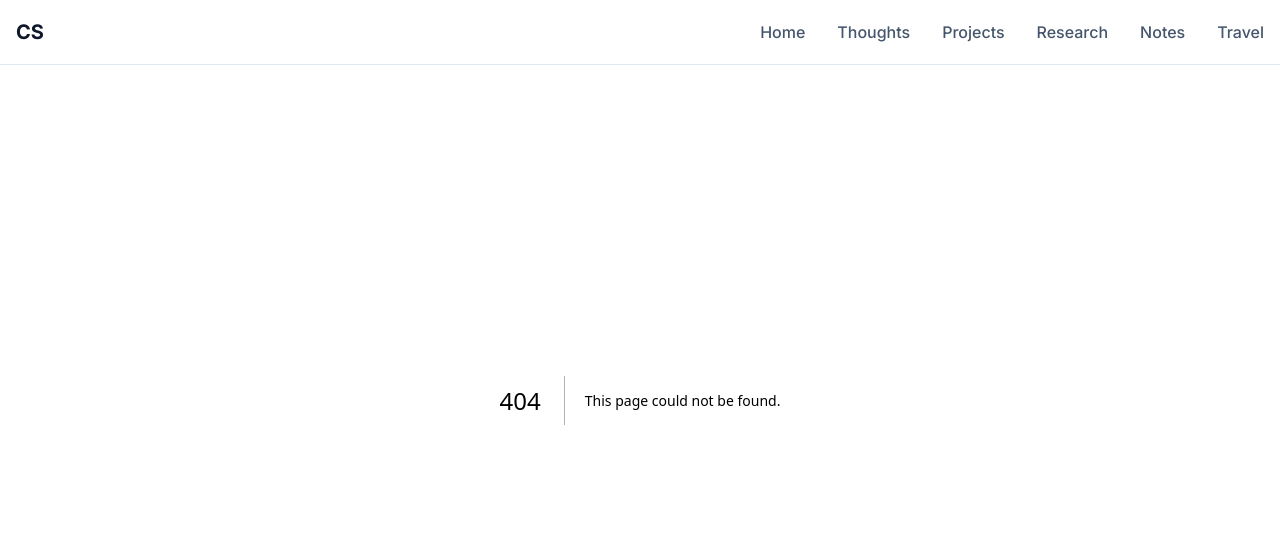
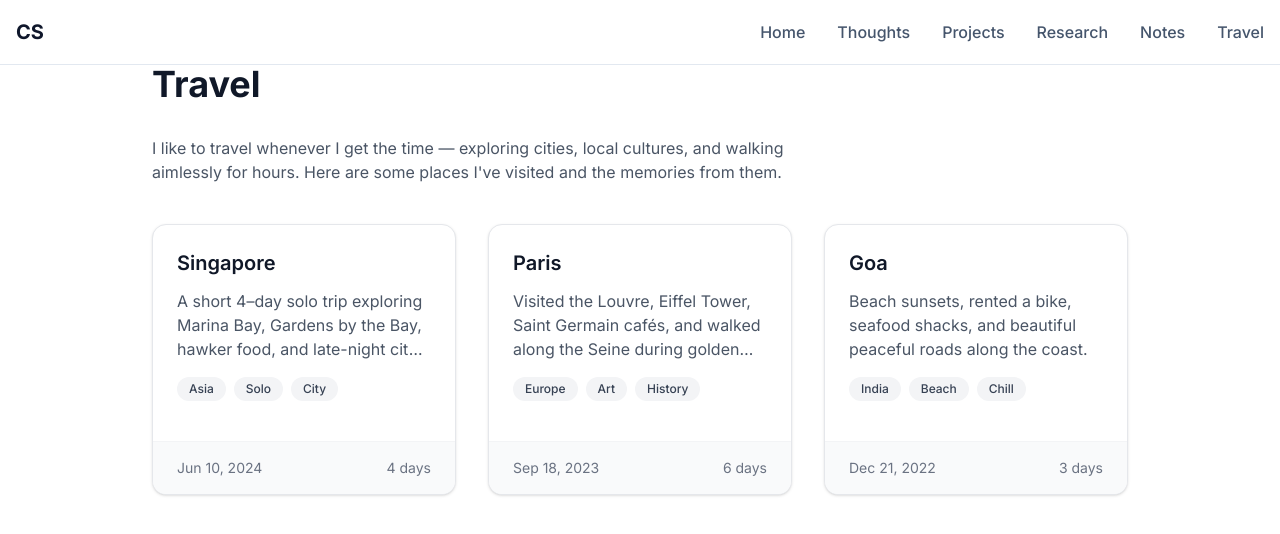
Before and after one commit to csking101/website, a Next.js app in the folder my-portfolio/: page /travel in a window 1280 px wide. Before the commit this address had no page. Shown: the top 534 px of the page. Built offline with nearby package versions, Linux system fonts and the light colour scheme.

Commit message:
Finished remaining pages with dummy entries

```diff
--- /dev/null
+++ b/my-portfolio/app/travel/[slug]/page.tsx
@@ -0,0 +1,71 @@
+import fs from "fs";
+import path from "path";
+import matter from "gray-matter";
+import { remark } from "remark";
+import html from "remark-html";
+import remarkSlug from "remark-slug";
+import remarkToc from "remark-toc";
+
+export default async function TripPage({
+  params,
+}: {
+  params: Promise<{ slug: string }>;
+}) {
+  const { slug } = await params; // ✅ FIXED
+
+  const travelDir = path.join(process.cwd(), "content/travel");
+  const filePath = path.join(travelDir, `${slug}.md`);
+  const fileContent = fs.readFileSync(filePath, "utf8");
+
+  const { data, content } = matter(fileContent);
+
+  const processedContent = await remark()
+    .use(remarkSlug)
+    .use(remarkToc, { heading: "Contents" })
+    .use(html)
+    .process(content);
+
+  const htmlContent = processedContent.toString();
+
+  return (
+    <article className="max-w-3xl mx-auto px-6 py-16">
+      <h1 className="text-4xl font-bold text-gray-900 mb-4">{data.title}</h1>
+
+      <div className="text-gray-500 text-sm mb-8 flex items-center gap-4">
+        <time dateTime={data.date}>
+          {new Date(data.date).toLocaleDateString("en-US", {
+            month: "short",
+            day: "numeric",
+            year: "numeric",
+          })}
+        </time>
+        <span>•</span>
+        <span>{data.days}</span>
+        {data.location && (
+          <>
+            <span>•</span>
+            <span>{data.location}</span>
+          </>
+        )}
+      </div>
+
+      {data.tags && (
+        <div className="flex flex-wrap gap-2 mb-10">
+          {data.tags.map((tag: string) => (
+            <span
+              key={tag}
+              className="px-3 py-1 text-xs font-medium bg-gray-100 text-gray-700 rounded-full"
+            >
+              {tag}
+            </span>
+          ))}
+        </div>
+      )}
+
+      <div
+        className="prose prose-neutral max-w-none prose-headings:scroll-mt-20"
+        dangerouslySetInnerHTML={{ __html: htmlContent }}
+      />
+    </article>
+  );
+}
--- /dev/null
+++ b/my-portfolio/app/travel/page.tsx
@@ -0,0 +1,51 @@
+import TravelCard from "@/components/travel-card";
+
+const travelSpots = [
+  {
+    title: "Singapore",
+    description:
+      "A short 4–day solo trip exploring Marina Bay, Gardens by the Bay, hawker food, and late-night city walks.",
+    date: "2024-06-10",
+    days: "4 days",
+    tags: ["Asia", "Solo", "City"],
+    slug: "singapore",
+  },
+  {
+    title: "Paris",
+    description:
+      "Visited the Louvre, Eiffel Tower, Saint Germain cafés, and walked along the Seine during golden hour.",
+    date: "2023-09-18",
+    days: "6 days",
+    tags: ["Europe", "Art", "History"],
+    slug: "paris",
+  },
+  {
+    title: "Goa",
+    description:
+      "Beach sunsets, rented a bike, seafood shacks, and beautiful peaceful roads along the coast.",
+    date: "2022-12-21",
+    days: "3 days",
+    tags: ["India", "Beach", "Chill"],
+    slug: "goa",
+  },
+];
+
+export default function TravelPage() {
+  return (
+    <section className="max-w-5xl mx-auto px-6 py-16">
+      <h1 className="text-4xl font-bold mb-8 text-gray-900">Travel</h1>
+
+      <p className="text-gray-600 mb-10 max-w-2xl">
+        I like to travel whenever I get the time — exploring cities, local
+        cultures, and walking aimlessly for hours. Here are some places I've
+        visited and the memories from them.
+      </p>
+
+      <div className="grid sm:grid-cols-2 lg:grid-cols-3 gap-8">
+        {travelSpots.map((spot) => (
+          <TravelCard key={spot.slug} {...spot} />
+        ))}
+      </div>
+    </section>
+  );
+}
--- /dev/null
+++ b/my-portfolio/components/travel-card.tsx
@@ -0,0 +1,53 @@
+interface TravelCardProps {
+  title: string;
+  description: string;
+  date: string;
+  days: string;
+  tags: string[];
+  slug: string;
+}
+
+export default function TravelCard({
+  title,
+  description,
+  date,
+  days,
+  tags,
+  slug,
+}: TravelCardProps) {
+  return (
+    <article className="group bg-white rounded-xl shadow-sm hover:shadow-xl transition-all duration-300 border border-gray-200 overflow-hidden flex flex-col">
+      <a href={`/travel/${slug}`} className="flex flex-col h-full">
+        <div className="p-6 flex-grow">
+          <h2 className="text-xl font-semibold text-gray-900 mb-3 group-hover:text-blue-600 transition-colors line-clamp-2">
+            {title}
+          </h2>
+
+          <p className="text-gray-600 mb-4 line-clamp-3">{description}</p>
+
+          <div className="flex flex-wrap gap-2 mb-4">
+            {tags.map((tag) => (
+              <span
+                key={tag}
+                className="px-3 py-1 text-xs font-medium bg-gray-100 text-gray-700 rounded-full"
+              >
+                {tag}
+              </span>
+            ))}
+          </div>
+        </div>
+
+        <div className="px-6 py-4 bg-gray-50 border-t border-gray-100 flex items-center justify-between text-sm text-gray-500">
+          <time dateTime={date}>
+            {new Date(date).toLocaleDateString("en-US", {
+              month: "short",
+              day: "numeric",
+              year: "numeric",
+            })}
+          </time>
+          <span>{days}</span>
+        </div>
+      </a>
+    </article>
+  );
+}
--- /dev/null
+++ b/my-portfolio/content/travel/singapore.md
@@ -0,0 +1,16 @@
+---
+title: "Singapore"
+date: "2024-06-10"
+days: "4 days"
+location: "Singapore"
+tags: ["City", "Solo", "Food"]
+---
+
+## Highlights
+- Marina Bay Sands SkyDeck views 🤯
+- Gardens by the Bay light show 🌸
+- Chinatown street food 🍜
+- Took late-night walks along the Marina ✨
+
+## Thoughts
+Singapore at night hits differently — the city feels *alive* but not overwhelming.
```
